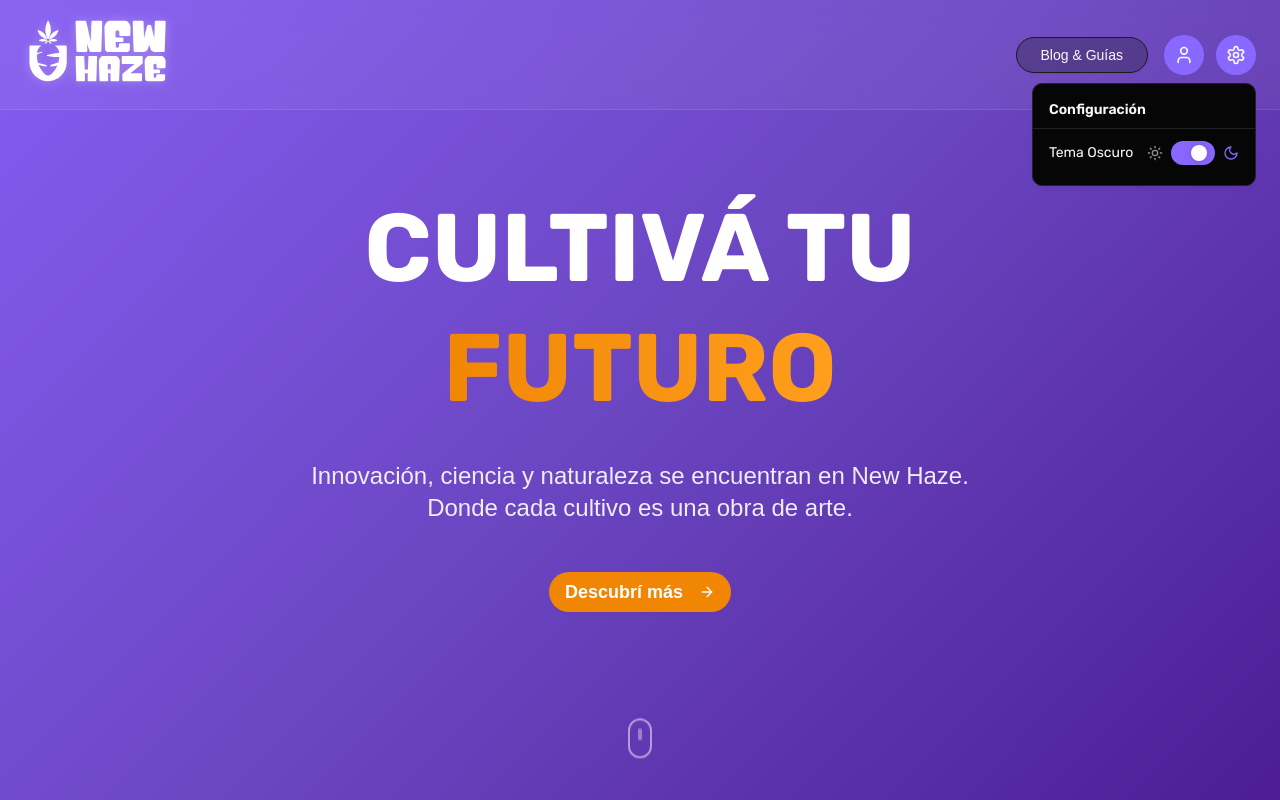
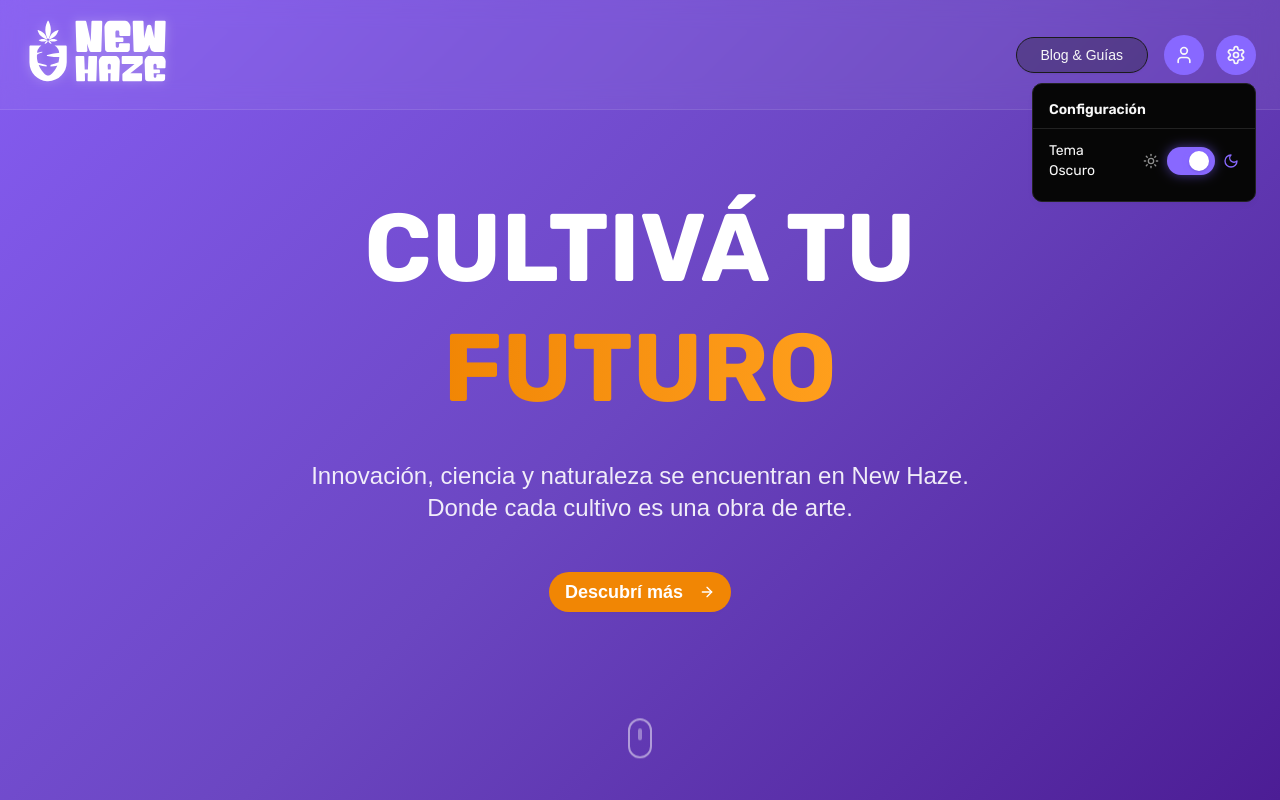
Before and after one commit to GuidoAmici/newhaze-website, a Next.js app: page / in a window 1280 px wide. Both pictures are taken after a click on the button 1236 px from the left and 54 px from the top of the page. Shown: the top 800 px of the page. Built offline with nearby package versions, Linux system fonts and the light colour scheme; no server answers.

Commit message:
feat: refine theme switch toggle animations
Improve scale effect and glow with design system colors.

Co-authored-by: Guido Amici <42481462+GuidoAmici@users.noreply.github.com>

```diff
--- a/app/globals.css
+++ b/app/globals.css
@@ -146,37 +146,44 @@
 
 @layer components {
   .theme-switch {
-    @apply relative inline-flex h-6 w-11 items-center rounded-full transition-all duration-300 ease-in-out cursor-pointer;
+    @apply relative inline-flex h-7 w-12 items-center rounded-full cursor-pointer;
+    transition: background-color 0.3s ease-in-out, box-shadow 0.3s ease-in-out;
   }
 
   .theme-switch-active {
     @apply bg-accent;
+    box-shadow: 0 0 12px color-mix(in srgb, var(--accent) 50%, transparent);
   }
 
   .theme-switch-inactive {
     @apply bg-muted;
-  }
-
-  .theme-switch:active .theme-switch-thumb {
-    @apply scale-110;
+    box-shadow: none;
   }
 
   .theme-switch-thumb {
-    @apply inline-block h-4 w-4 transform rounded-full bg-white shadow-lg transition-all duration-300 ease-in-out;
+    @apply inline-block h-5 w-5 rounded-full bg-white;
+    transition: transform 0.3s cubic-bezier(0.4, 0, 0.2, 1), box-shadow 0.3s ease-in-out, scale 0.15s ease-in-out;
+    will-change: transform;
   }
 
   .theme-switch-thumb-active {
-    @apply translate-x-5 shadow-[0_0_8px_rgba(102,51,153,0.4)];
+    transform: translateX(22px);
+    box-shadow: 0 0 6px color-mix(in srgb, var(--accent) 40%, transparent), 0 1px 3px rgba(0, 0, 0, 0.2);
   }
 
   .theme-switch-thumb-inactive {
-    @apply translate-x-0.5;
+    transform: translateX(3px);
+    box-shadow: 0 1px 3px rgba(0, 0, 0, 0.15);
+  }
+
+  .theme-switch-thumb-pressing {
+    scale: 1.2;
   }
 
   @media (prefers-reduced-motion: reduce) {
     .theme-switch,
     .theme-switch-thumb {
-      @apply transition-none duration-0;
+      transition: none !important;
     }
   }
 }
--- a/components/header.tsx
+++ b/components/header.tsx
@@ -32,8 +32,12 @@ export default function Header() {
 
   const handleThemeToggle = () => {
     setIsThemeSwitching(true)
-    setTheme(theme === "dark" ? "light" : "dark")
-    setTimeout(() => setIsThemeSwitching(false), 300)
+    requestAnimationFrame(() => {
+      setTimeout(() => {
+        setTheme(theme === "dark" ? "light" : "dark")
+        setIsThemeSwitching(false)
+      }, 150)
+    })
   }
 
   return (
@@ -98,12 +102,13 @@ export default function Header() {
                       {/* Slider Toggle */}
                       <button
                         onClick={handleThemeToggle}
-                        className={`theme-switch ${theme === "dark" ? "theme-switch-active" : "theme-switch-inactive"} ${isThemeSwitching ? "scale-100" : ""}`}
+                        className={`theme-switch ${theme === "dark" ? "theme-switch-active" : "theme-switch-inactive"}`}
                         aria-label="Cambiar tema"
                         aria-pressed={theme === "dark"}
+                        role="switch"
                       >
                         <span
-                          className={`theme-switch-thumb ${theme === "dark" ? "theme-switch-thumb-active" : "theme-switch-thumb-inactive"}`}
+                          className={`theme-switch-thumb ${theme === "dark" ? "theme-switch-thumb-active" : "theme-switch-thumb-inactive"} ${isThemeSwitching ? "theme-switch-thumb-pressing" : ""}`}
                         />
                       </button>
 
```
